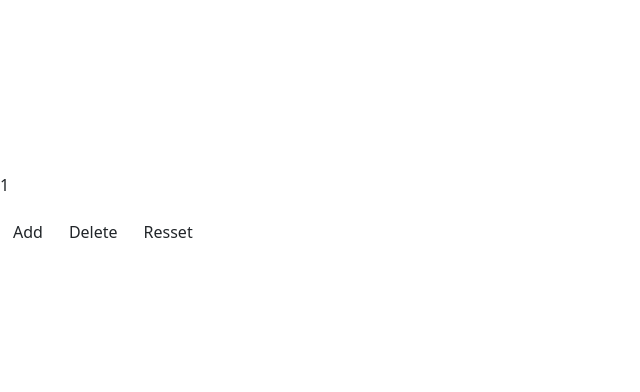
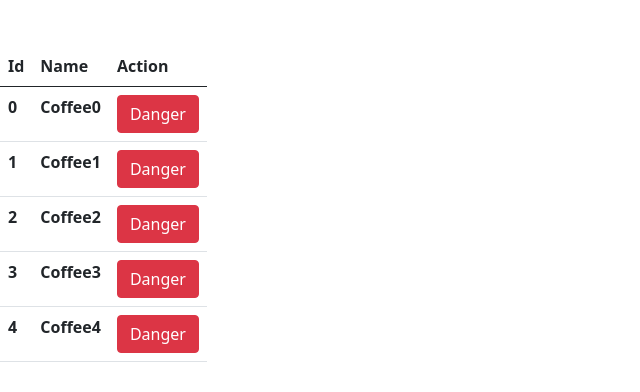
Before and after one commit to north12n/ReactConcept, a React (Vite) app: page / in a window 1280 px wide. Shown: the part 188-580 px from the top of the page, without its empty margins (0-640 px from the left). Built offline with nearby package versions, Linux system fonts and the light colour scheme.

Commit message:
app01-array-state

```diff
--- a/src/App.jsx
+++ b/src/App.jsx
@@ -2,27 +2,43 @@ import React from "react";
 import { useState } from "react";
 
 export default function App() {
-  //props
-  const [number, setNumder] = useState(1);
-  //สร้างเป็น ฟังก์ชันเรียกใช้งาน
-  const Add = () => {
-    setNumder(number + 1);
+  let students = [];
+
+  for (let index = 0; index < 5; index++) {
+    let student = {
+      id: index,
+      name: "Coffee" + index,
+    };
+    students.push(student);
+  }
+  const [dataStudent, setDataStudent] = useState(students);
+  const deletEStudent = (id) => {
+    setDataStudent(dataStudent.filter((item) => item.id != id));
   };
-  const DeletE = () => setNumder(number - 1);
-  const Resset = () => setNumder(0);
-  //เรียกใช้ฟังก์ชันจาก const Add,DeletE,Reset
   return (
     <div>
-      <p>{number}</p>
-      <button className="btn" onClick={Add}>
-        Add
-      </button>
-      <button className="btn" onClick={DeletE}>
-        Delete
-      </button>
-      <button className="btn" onClick={Resset}>
-        Resset
-      </button>
+      <table class="table">
+        <thead>
+          <tr>
+            <th scope="col">Id</th>
+            <th scope="col">Name</th>
+            <th scope="col">Action</th>
+          </tr>
+        </thead>
+        <tbody>
+          {dataStudent.map((item) => (
+            <tr key={item.id}>
+              <th scope="row">{item.id}</th>
+              <th>{item.name}</th>
+              <th>
+                <button onClick={() => deletEStudent(item.id)} type="button" class="btn btn-danger">
+                  Danger
+                </button>
+              </th>
+            </tr>
+          ))}
+        </tbody>
+      </table>
     </div>
   );
 }
```
